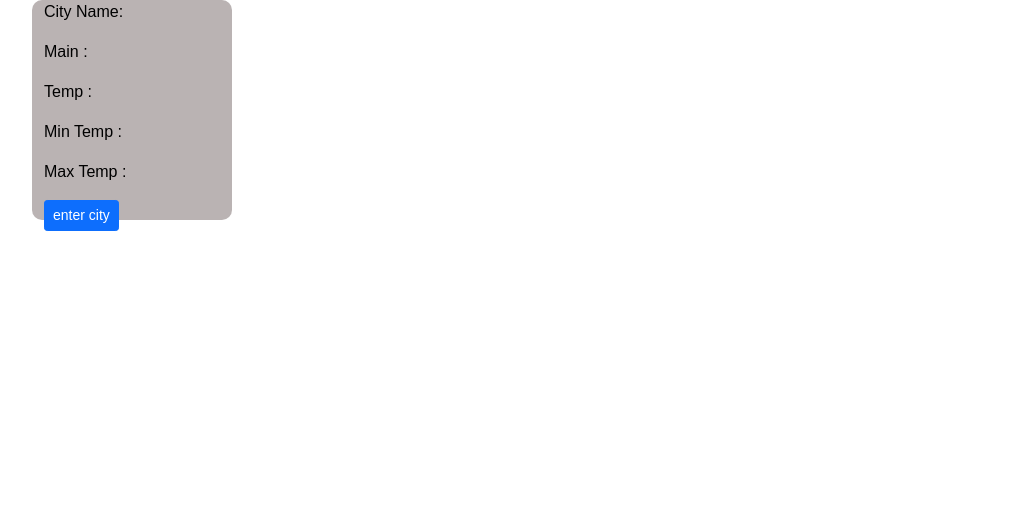
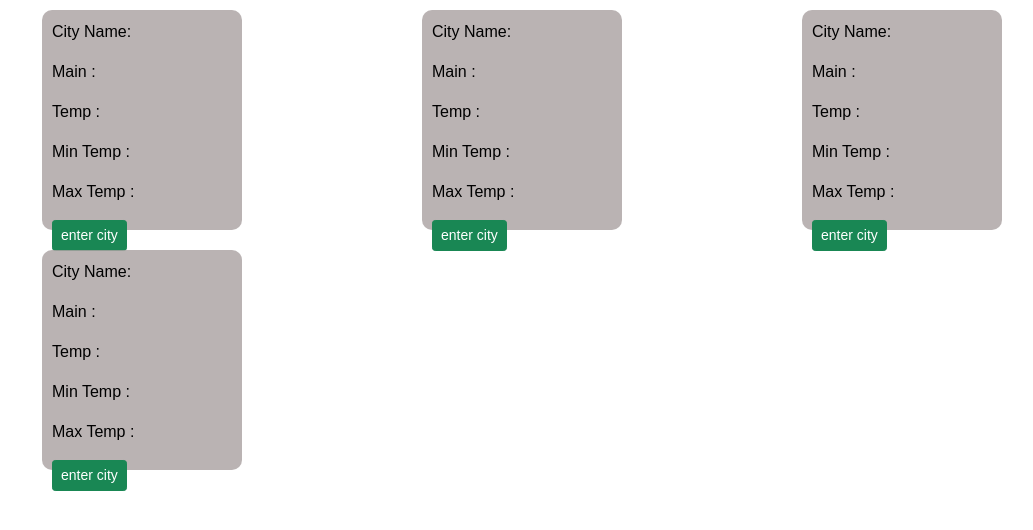
Before and after one commit to subakrishnan25/siam, an Angular app: page / in a window 1280 px wide. Shown: the top 530 px of the page, without its empty margins (38-1071 px from the left). Built offline with nearby package versions, Linux system fonts and the light colour scheme.

Commit message:
4 files modified, 2 added

```diff
--- a/package.json
+++ b/package.json
@@ -15,6 +15,7 @@
     "@angular/router": "^13.3.4",
     "@ng-bootstrap/ng-bootstrap": "^12.0.2",
     "@popperjs/core": "^2.11.5",
+    "@types/jquery": "^3.5.14",
     "bootstrap": "^5.1.3",
     "rxjs": "^7.5.5",
     "tslib": "^2.3.1",
--- a/src/app/app.component.html
+++ b/src/app/app.component.html
@@ -1,29 +1,100 @@
 <div class="container">
   <div class="row">
+    <div class="col-lg-4 col-sm-6 col-md-6" style="padding:10px;">
       <div
         id="main_div"
-      (click)="toggleTextBox(1)"
-      class="col-lg-4 col-md-6 col-sm-6"
+        (click)="toggleTextBox('div1')"
+        class="col-sm-4"
+        [ngClass]="getData.bgclass ? getData.bgclass : 'Clear'"
       >
-      <input *ngIf="showTextBox" [(ngModel)]="city1" />
-      <button
-        *ngIf="showTextBox"
-        (click)="getgetData()"
-        type="button"
-        class="btn btn-primary"
-      >
-        Show Weather
-      </button>
-      <div *ngIf="!showTextBox">
+        <div *ngIf="!showTextBox" style="padding:10px;">
           <p>City Name: {{ getData.name }}</p>
           <p>Main : {{ getData.main }}</p>
           <p>Temp : {{ getData.temp }}</p>
           <p>Min Temp : {{ getData.mintemp }}</p>
           <p>Max Temp : {{ getData.maxtemp }}</p>
-        <button class="btn btn-primary btn-sm mt-9" (click)="editcity()">
+          <button
+            class="btn btn-success btn-sm mt-9"
+            (click)="toggleTextBox('div1')"
+          >
+            enter city
+          </button>
+        </div>
+      </div>
+    </div>
+    <div class="col-lg-4 col-sm-6 col-md-6" style="padding:10px;">
+      <div
+        id="main_div"
+        (click)="toggleTextBox('div2')"
+        class="col-sm-4"
+        [ngClass]="getData1.bgclass ? getData1.bgclass : 'Clear'"
+      >
+        <div *ngIf="!showTextBox" style="padding:10px;">
+          <p>City Name: {{ getData1.name }}</p>
+          <p>Main : {{ getData1.main }}</p>
+          <p>Temp : {{ getData1.temp }}</p>
+          <p>Min Temp : {{ getData1.mintemp }}</p>
+          <p>Max Temp : {{ getData1.maxtemp }}</p>
+          <button
+            class="btn btn-success btn-sm mt-9"
+            (click)="toggleTextBox('div2')"
+          >
+            enter city
+          </button>
+        </div>
+      </div>
+    </div>
+
+    <div class="col-lg-4 col-sm-6 col-md-6" style="padding:10px;">
+      <div
+        id="main_div"
+        (click)="toggleTextBox('div3')"
+        class="col-sm-4"
+        [ngClass]="getData2.bgclass ? getData2.bgclass : 'Clear'"
+      >
+        <div *ngIf="!showTextBox" style="padding:10px;">
+          <p>City Name: {{ getData2.name }}</p>
+          <p>Main : {{ getData2.main }}</p>
+          <p>Temp : {{ getData2.temp }}</p>
+          <p>Min Temp : {{ getData2.mintemp }}</p>
+          <p>Max Temp : {{ getData2.maxtemp }}</p>
+          <button
+            class="btn btn-success btn-sm mt-9"
+            (click)="toggleTextBox('div3')"
+          >
+            enter city
+          </button>
+        </div>
+      </div>
+    </div>
+
+    <div class="col-lg-4 col-sm-6 col-md-6" style="padding:10px;">
+      <div
+        id="main_div"
+        (click)="toggleTextBox('div4')"
+        class="col-sm-4"
+        [ngClass]="getData3.bgclass ? getData3.bgclass : 'Clear'"
+      >
+        <div *ngIf="!showTextBox" style="padding:10px;">
+          <p>City Name: {{ getData3.name }}</p>
+          <p>Main : {{ getData3.main }}</p>
+          <p>Temp : {{ getData3.temp }}</p>
+          <p>Min Temp : {{ getData3.mintemp }}</p>
+          <p>Max Temp : {{ getData3.maxtemp }}</p>
+          <button
+            class="btn btn-success btn-sm mt-9"
+            (click)="toggleTextBox('div4')"
+          >
             enter city
           </button>
         </div>
       </div>
     </div>
   </div>
+</div>
+<app-childComponent
+  *ngIf="popup"
+  (close)="closePopup($event)"
+  [module]="divname"
+>
+</app-childComponent>
--- a/src/app/app.component.ts
+++ b/src/app/app.component.ts
@@ -6,43 +6,70 @@ import { Component, VERSION } from '@angular/core';
   styleUrls: ['./app.component.css'],
 })
 export class AppComponent {
-  getData: any = { name: '', main: '', temp: '', mintemp: '', maxtemp: '' };
+  getData: any = {
+    name: '',
+    main: '',
+    temp: '',
+    mintemp: '',
+    maxtemp: '',
+    bgclass: '',
+    div_name: '',
+  };
+  getData1: any = {
+    name: '',
+    main: '',
+    temp: '',
+    mintemp: '',
+    maxtemp: '',
+    bgclass: '',
+    div_name: '',
+  };
+  getData2: any = {
+    name: '',
+    main: '',
+    temp: '',
+    mintemp: '',
+    maxtemp: '',
+    bgclass: '',
+    div_name: '',
+  };
+  getData3: any = {
+    name: '',
+    main: '',
+    temp: '',
+    mintemp: '',
+    maxtemp: '',
+    bgclass: '',
+    div_name: '',
+  };
+  popup: boolean = false;
+  divname: string;
   constructor() {}
 
   ngOnInit() {}
   showTextBox: boolean = false;
   city1: string = '';
-
-  toggleTextBox(var_: number) {
+  bgclass: string;
+  toggleTextBox(name: string) {
+    this.divname = name;
+    this.popup = true;
     this.showTextBox = true;
+  }
+  closePopup(getdata: any) {
+    if (getdata.div_name == 'div2') {
+      this.getData1 = getdata;
+    } else if (getdata.div_name == 'div3') {
+      this.getData2 = getdata;
+    } else if (getdata.div_name == 'div4') {
+      this.getData3 = getdata;
+    } else {
+      this.getData = getdata;
+    }
+    this.showTextBox = false;
+    this.popup = false;
   }
 
   editcity() {
-    this.showTextBox = !this.showTextBox;
-  }
-
-  getgetData() {
-    fetch(
-      'https://api.openweathermap.org/data/2.5/weather?q=' +
-        this.city1 +
-        '&appid=d2462bc88bc5a2767311775ab0a30062'
-    )
-      .then((response) => response.json())
-      .then((data) => {
-        if(data.cod!=200){
-            alert(data.message);
-        }
-        this.setgetData(data);
-      });
-  }
-
-  setgetData(data) {
-    this.getData = data;
-    console.log(data.main.temp);
-    this.getData.main = data.weather[0].main;
-    this.getData.temp = data.main.temp;
-    this.getData.mintemp = data.main.temp_min;
-    this.getData.maxtemp = data.main.temp_max;
-    this.showTextBox = false;
+    //this.showTextBox = !this.showTextBox;
   }
 }
--- a/src/app/app.module.ts
+++ b/src/app/app.module.ts
@@ -4,9 +4,10 @@ import { FormsModule } from '@angular/forms';
 
 import { AppComponent } from './app.component';
 import { HelloComponent } from './hello.component';
+import { childComponent } from './childComponent.component';
 @NgModule({
   imports: [BrowserModule, FormsModule],
-  declarations: [AppComponent, HelloComponent],
+  declarations: [AppComponent, HelloComponent, childComponent],
   bootstrap: [AppComponent],
 })
 export class AppModule {}
--- /dev/null
+++ b/src/app/childComponent.component.html
@@ -0,0 +1,14 @@
+<div class="row">
+  <div class="form-group">
+    <input [(ngModel)]="search" class="form-control mb-10" />
+  </div>
+  <div class="form-group text-center">
+    <button
+      (click)="getgetData()"
+      type="button"
+      class="btn btn-primary"
+    >
+      Show Weather
+    </button>
+  </div>
+</div>
--- /dev/null
+++ b/src/app/childComponent.component.ts
@@ -0,0 +1,53 @@
+import {
+  Component,
+  ElementRef,
+  EventEmitter,
+  Input,
+  OnInit,
+  Output,
+  ViewChild,
+} from '@angular/core';
+@Component({
+  selector: 'app-childComponent',
+  templateUrl: './childComponent.component.html',
+  styleUrls: [],
+})
+export class childComponent {
+  search: string;
+  @Input() module: any;
+  @Output() close = new EventEmitter<any>();
+  getData: any = {
+    name: '',
+    main: '',
+    temp: '',
+    mintemp: '',
+    maxtemp: '',
+    bgclass: '',
+    div_name: '',
+  };
+  getgetData() {
+    fetch(
+      'https://api.openweathermap.org/data/2.5/weather?q=' +
+        this.search +
+        '&appid=d2462bc88bc5a2767311775ab0a30062'
+    )
+      .then((response) => response.json())
+      .then((data) => {
+        if (data.cod != 200) {
+          alert(data.message);
+        }
+        this.setgetData(data);
+      });
+  }
+
+  setgetData(data) {
+    this.getData.name = data.name;
+    this.getData.main = data.weather[0].main;
+    this.getData.temp = data.main.temp;
+    this.getData.mintemp = data.main.temp_min;
+    this.getData.maxtemp = data.main.temp_max;
+    this.getData.bgclass = data.weather[0].main;
+    this.getData.div_name = this.module;
+    this.close.emit(this.getData);
+  }
+}
```
Lines whose indentation alone changed are shown as unchanged.
